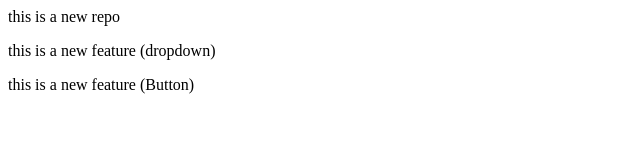
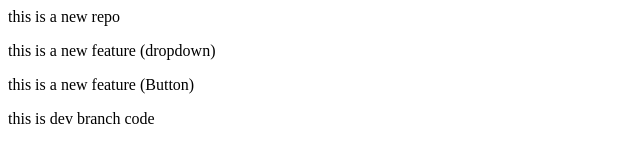
Before and after one commit to himmeh01/localrepo, a plain HTML site: page index.html in a window 1280 px wide. Shown: the whole page, without its empty margins (0-640 px from the left). Drawn offline with Linux system fonts and the light colour scheme.

Commit message:
added a line in dev branch

```diff
--- a/index.html
+++ b/index.html
@@ -1,3 +1,4 @@
 <P> this is a new repo</P>
 <p> this is a new feature (dropdown)</p>
 <p> this is a new feature (Button)</p>
+<p> this is dev branch code</p>
```
